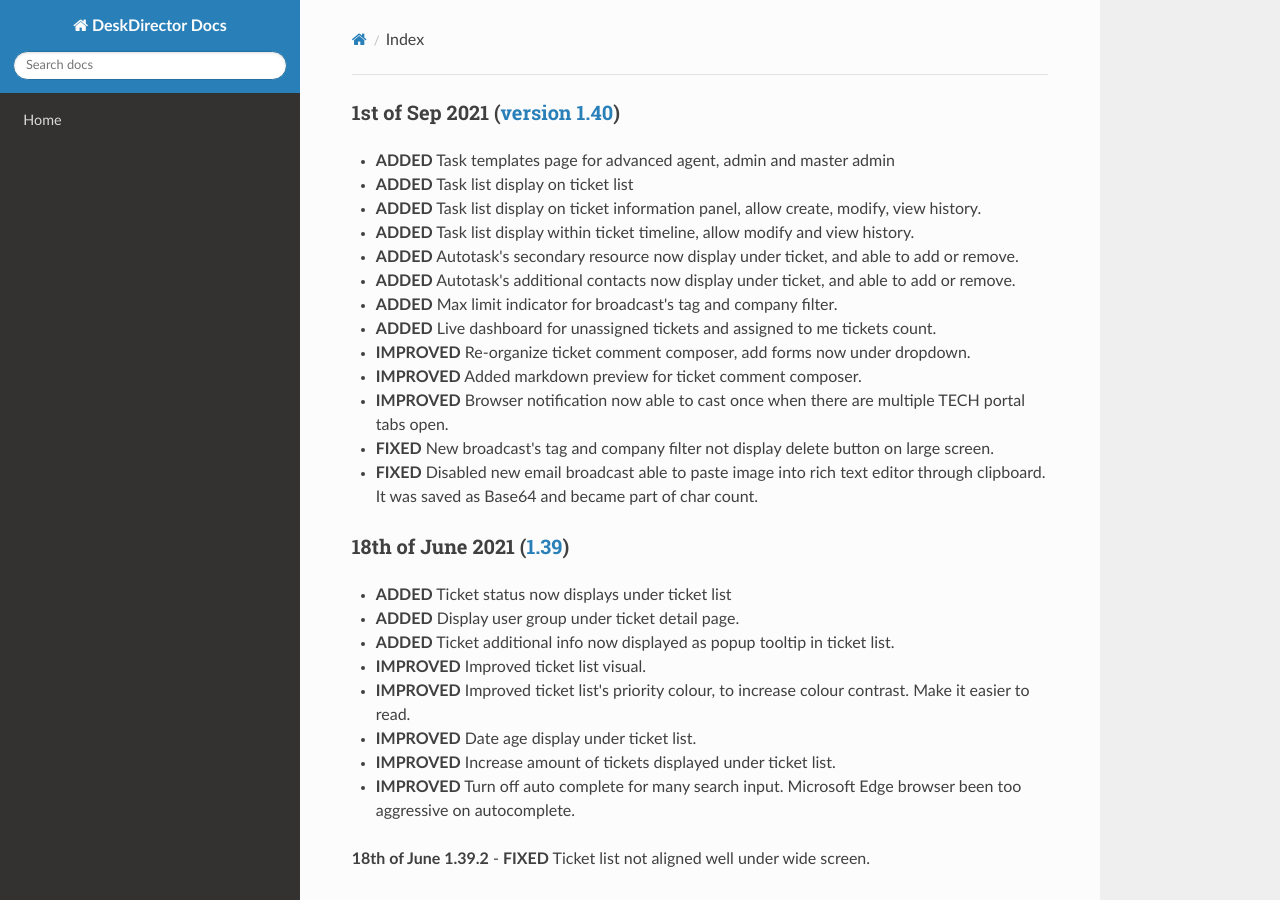
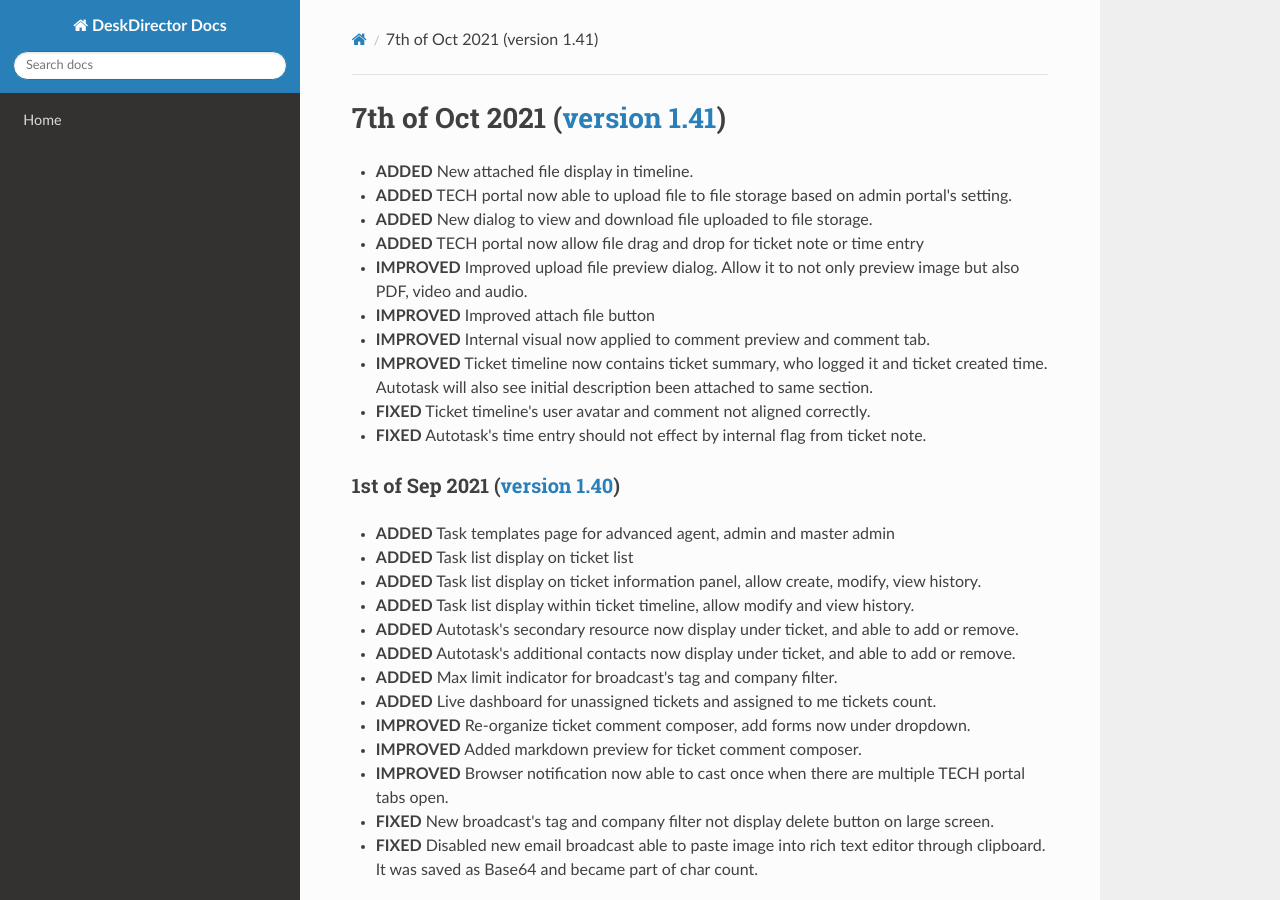
Before and after one commit to DeskDirector/docs, an MkDocs documentation site: the page built from docs/_release/tech/README.md, in a window 1280 px wide and 900 px high. Built offline with MkDocs 1.6.1, drawn with Linux system fonts in a browser that asks for light colours; nearby versions of some CDN libraries; old or Windows-style settings are respelled for this version of MkDocs.

Commit message:
Update README.md

```diff
--- a/docs/_release/tech/README.md
+++ b/docs/_release/tech/README.md
@@ -1,3 +1,17 @@
+# 7th of Oct 2021 ([version 1.41](v1.41))
+
+- **ADDED** New attached file display in timeline.
+- **ADDED** TECH  portal now able to upload file to file storage based on admin portal's setting.
+- **ADDED** New dialog to view and download file uploaded to file storage.
+- **ADDED** TECH portal now allow file drag and drop for ticket note or time entry
+- **IMPROVED** Improved upload file preview dialog. Allow it to not only preview image but also PDF, video and audio.
+- **IMPROVED** Improved attach file button
+- **IMPROVED** Internal visual now applied to comment preview and comment tab.
+- **IMPROVED** Ticket timeline now contains ticket summary, who logged it and ticket created time. Autotask will also see initial description been attached to same section.
+- **FIXED** Ticket timeline's user avatar and comment not aligned correctly.
+- **FIXED** Autotask's time entry should not effect by internal flag from ticket note.
+
+
 ### 1st of Sep 2021 ([version 1.40](v1.40))
 - **ADDED** Task templates page for advanced agent, admin and master admin
 - **ADDED** Task list display on ticket list
```
